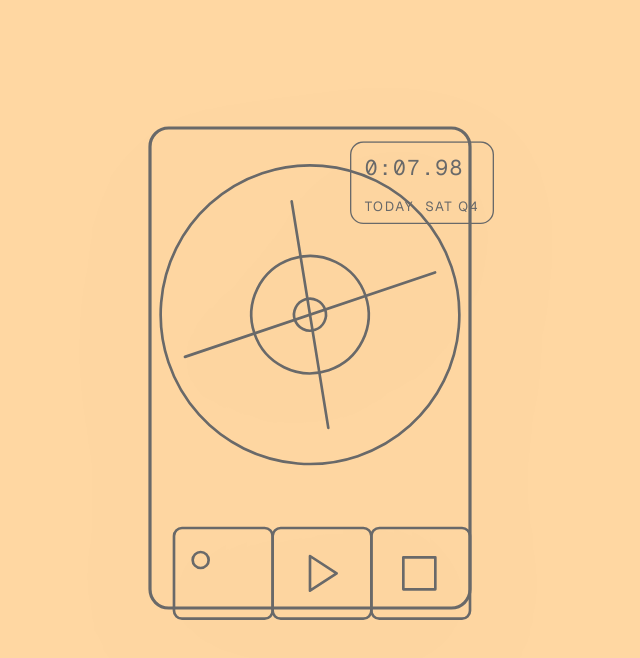
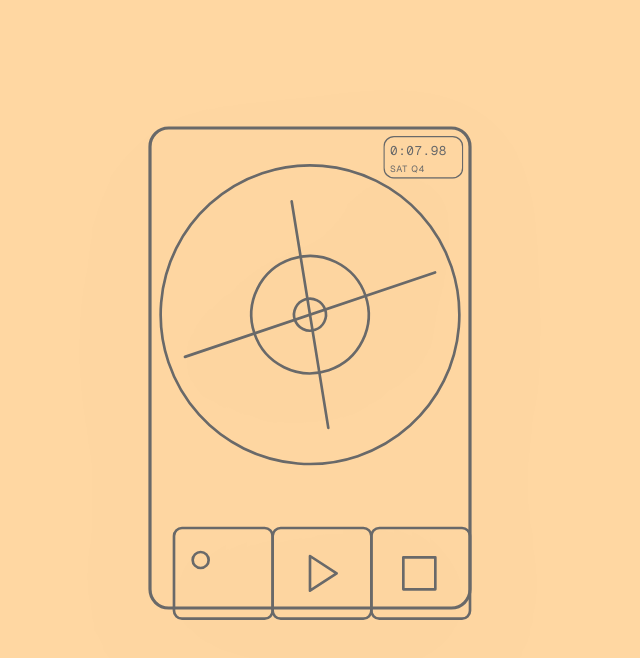
Before and after one commit to 4rNe5/recortfolio, a Next.js app: page / in a window 1280 px wide. Shown: the top 658 px of the page, without its empty margins (330-970 px from the left). Built offline with nearby package versions, Linux system fonts and the light colour scheme.

Commit message:
[style] 모양 완성

```diff
--- a/src/app/page.module.css
+++ b/src/app/page.module.css
@@ -114,8 +114,8 @@
   width: 100%;
   height: 100%;
   border: 1.5px solid var(--line);
-  border-radius: 10px;
-  padding: 8px 10px 6px;
+  border-radius: 8px;
+  padding: 3px 4px 2px;
   box-sizing: border-box;
   display: flex;
   flex-direction: column;
@@ -126,16 +126,16 @@
 
 .readout {
   font-family: var(--font-geist-mono), var(--font-geist-sans), monospace;
-  font-size: 16px;
-  letter-spacing: 1px;
+  font-size: 9.5px;
+  letter-spacing: 0.4px;
 }
 
 .meta {
   display: flex;
   justify-content: space-between;
   font-family: var(--font-geist-sans), system-ui, sans-serif;
-  font-size: 10px;
-  letter-spacing: 1.2px;
+  font-size: 6.8px;
+  letter-spacing: 0.6px;
   text-transform: uppercase;
 }
 
--- a/src/app/page.tsx
+++ b/src/app/page.tsx
@@ -258,11 +258,10 @@ export default function Home() {
           </g>
 
 
-          <foreignObject x="210" y="70" width="108" height="62">
+          <foreignObject x="235" y="66" width="60" height="32">
             <div className={styles.indicator}>
               <div className={styles.readout}>{timeLabel}</div>
               <div className={styles.meta}>
-                <span>TODAY</span>
                 <span>
                   {dayLabel} Q{quarter}
                 </span>
```
